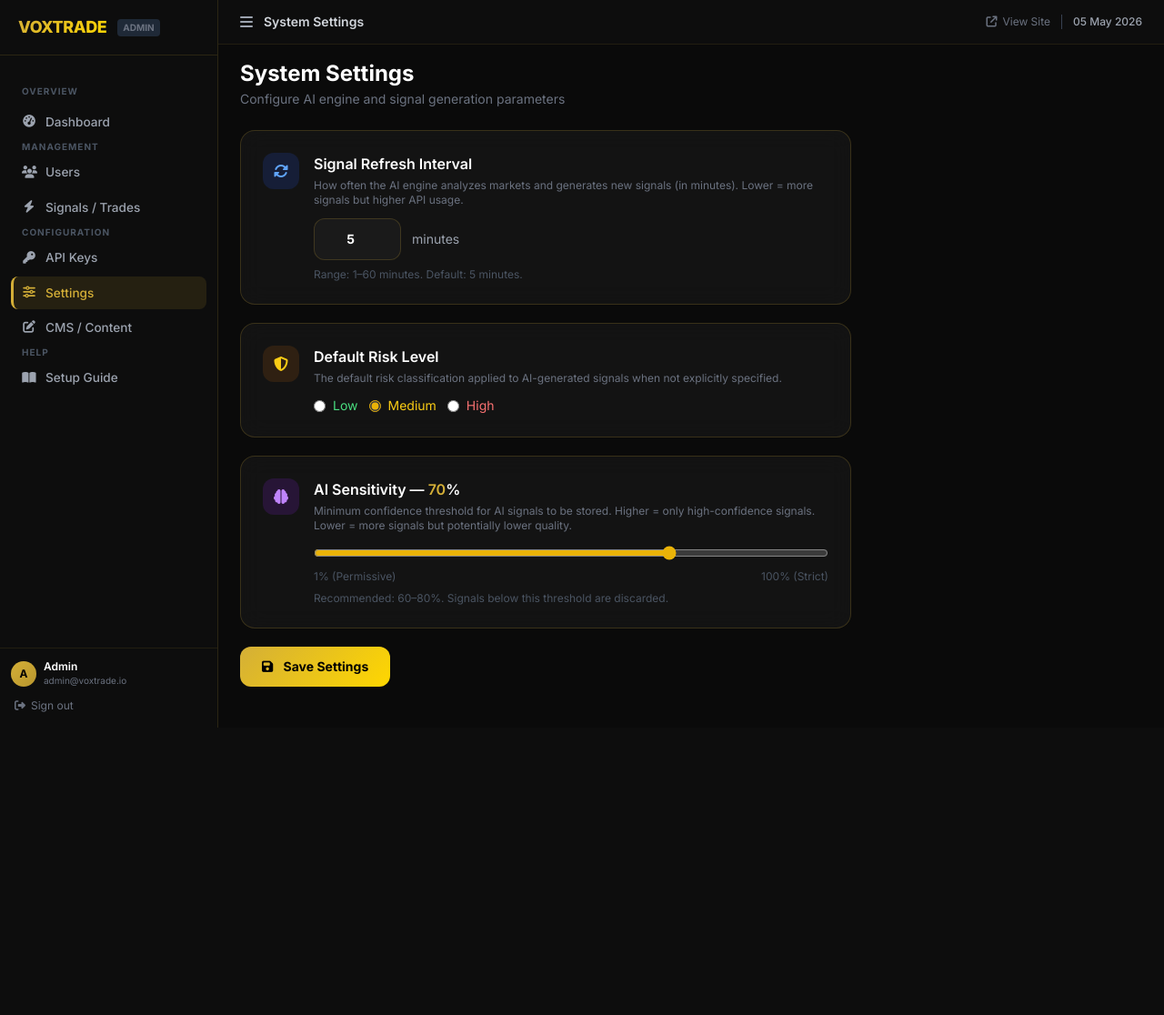
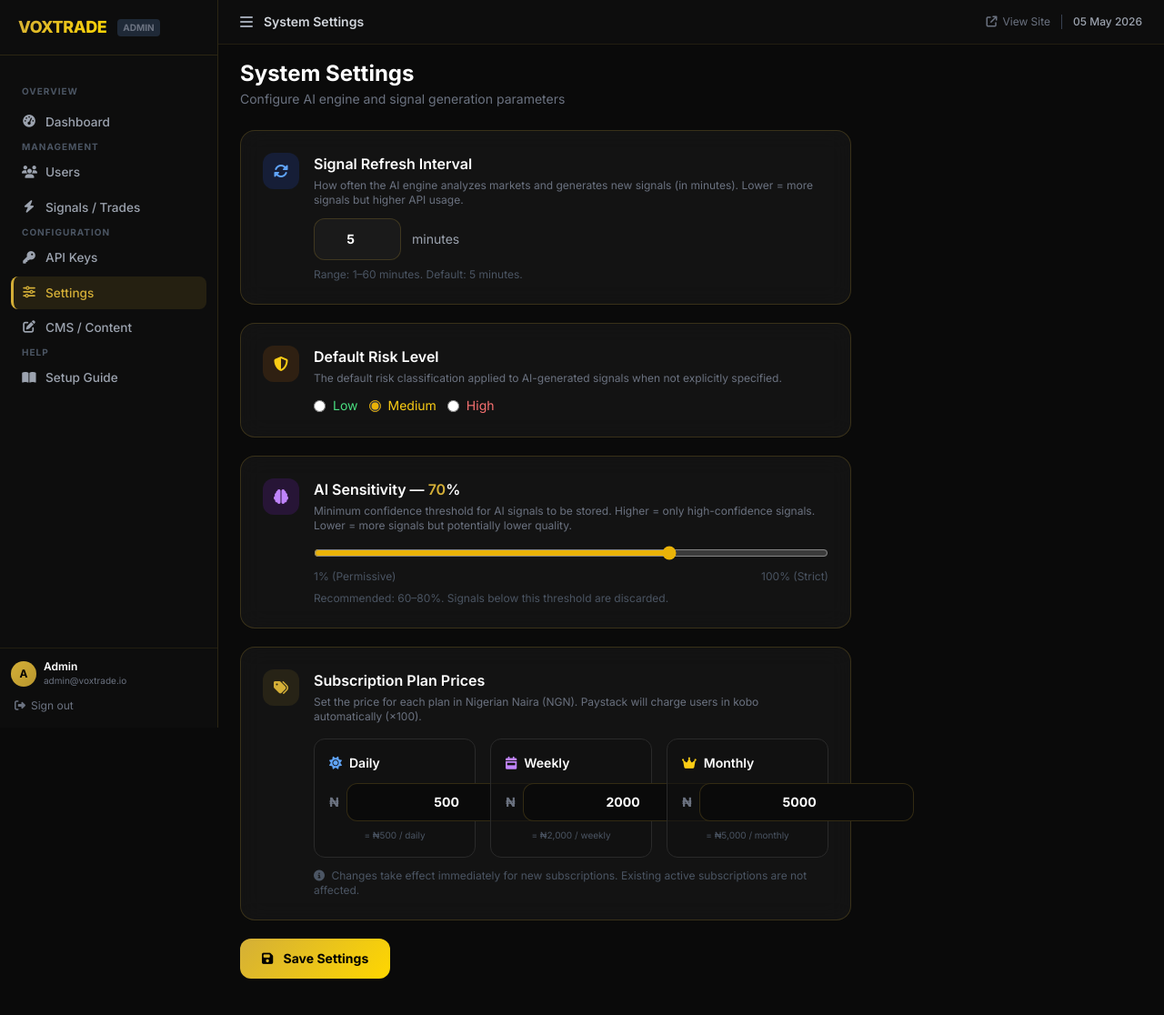
Before and after one commit to Dev-Bulama/VoxTrade, a Laravel app: page /admin/settings in a window 1280 px wide. Shown: the whole page at 91% size. Before the commit the page ends 800 px from the top, so only its background shows below. Run offline with Laravel 12, Linux system fonts and the light colour scheme; a user stored in the database is signed in; data comes from the database, SQL or seed files in the repository; some libraries are stand-ins or nearby versions.

Commit message:
Fix critical entry price bug, expand grid, pair search, admin plan prices
CRITICAL — Entry price fix:
- Entry price is now ALWAYS anchored to the live market price fetched from
  CoinGecko/Yahoo Finance — the AI's suggested entry is discarded
- AI prompt now explicitly states 'entry = {currentPrice}' and requires SL/TP
  to be on the correct side of that price
- Added sanity check in buildAndStoreTrade(): signals where AI returns SL/TP
  on wrong side of live price are rejected before being stored
  This eliminates entries like 192.800 appearing on a pair trading at 192.50

Grid width:
- Trader layout expanded from max-w-2xl (672px) to max-w-6xl (1152px)
- 3-column grid now has adequate room on desktop; cards no longer clip

Admin plan prices:
- New 'Plan Prices' section in admin Settings page with NGN inputs
  for Daily / Weekly / Monthly plans
- SettingController saves price_daily, price_weekly, price_monthly
- PaystackService::getPlanPrice() reads from DB settings (falls back to
  hardcoded defaults if not set) — admin changes take effect immediately
- Default prices seeded: ₦500 daily, ₦2,000 weekly, ₦5,000 monthly

Pair search on signals page:
- Live search input below filter bar — type a pair name to filter
- LIKE query: 'BTC', 'EUR', 'XAU', 'GBP/JPY' all work
- 500ms debounce so form submits as user types (no button needed)
- Clear button appears when a search term is active
- Pagination preserves search term via withQueryString()

https://claude.ai/code/session_01VgFU1Fm1AvEfFyBsDkCz6v

```diff
--- a/app/Http/Controllers/Admin/SettingController.php
+++ b/app/Http/Controllers/Admin/SettingController.php
@@ -10,20 +10,25 @@ class SettingController extends Controller
 {
     public function index()
     {
-        $settings = Setting::whereIn('key', ['refresh_interval', 'default_risk_level', 'ai_sensitivity'])->pluck('value', 'key');
+        $keys = ['refresh_interval', 'default_risk_level', 'ai_sensitivity',
+                 'price_daily', 'price_weekly', 'price_monthly'];
+        $settings = Setting::whereIn('key', $keys)->pluck('value', 'key');
         return view('admin.settings', compact('settings'));
     }
 
     public function update(Request $request)
     {
         $data = $request->validate([
-            'refresh_interval'  => 'required|integer|min:1|max:60',
+            'refresh_interval'   => 'required|integer|min:1|max:60',
             'default_risk_level' => 'required|in:low,medium,high',
-            'ai_sensitivity'    => 'required|integer|min:1|max:100',
+            'ai_sensitivity'     => 'required|integer|min:1|max:100',
+            'price_daily'        => 'required|integer|min:100',
+            'price_weekly'       => 'required|integer|min:100',
+            'price_monthly'      => 'required|integer|min:100',
         ]);
         foreach ($data as $key => $value) {
-            Setting::set($key, $value);
+            Setting::set($key, (string) $value);
         }
-        return back()->with('success', 'System settings updated.');
+        return back()->with('success', 'Settings updated successfully.');
     }
 }
--- a/app/Http/Controllers/Trader/SignalController.php
+++ b/app/Http/Controllers/Trader/SignalController.php
@@ -15,13 +15,15 @@ class SignalController extends Controller
         $type     = $request->input('type', 'all');
         $risk     = $request->input('risk', 'all');
         $status   = $request->input('status', 'active');
+        $pair     = trim($request->input('pair', ''));
 
         if ($category && $category !== 'all') $query->where('category', $category);
         if ($type     && $type     !== 'all') $query->where('type', strtoupper($type));
         if ($risk     && $risk     !== 'all') $query->where('risk_level', $risk);
         if ($status   && $status   !== 'all') $query->where('status', $status);
+        if ($pair !== '')                      $query->where('pair', 'like', '%' . $pair . '%');
 
-        $signals = $query->paginate(12);
+        $signals = $query->paginate(12)->withQueryString();
         return view('trader.signals', compact('signals'));
     }
 
--- a/database/seeders/DatabaseSeeder.php
+++ b/database/seeders/DatabaseSeeder.php
@@ -48,7 +48,10 @@ class DatabaseSeeder extends Seeder
             ['key' => 'disclaimer',         'value' => 'This platform provides AI-assisted trade insights. Not financial advice. Trading involves risk.',                         'type' => 'textarea'],
             ['key' => 'refresh_interval',   'value' => '5',                                                                                                                       'type' => 'number'],
             ['key' => 'default_risk_level', 'value' => 'medium',                                                                                                                  'type' => 'text'],
-            ['key' => 'ai_sensitivity',     'value' => '70',                                                                                                                      'type' => 'number'],
+            ['key' => 'ai_sensitivity', 'value' => '70', 'type' => 'number'],
+            ['key' => 'price_daily',     'value' => '500',  'type' => 'number'],
+            ['key' => 'price_weekly',    'value' => '2000', 'type' => 'number'],
+            ['key' => 'price_monthly',   'value' => '5000', 'type' => 'number'],
         ];
 
         foreach ($settings as $setting) {
--- a/resources/views/admin/settings.blade.php
+++ b/resources/views/admin/settings.blade.php
@@ -76,6 +76,47 @@
             </div>
         </div>
 
+        {{-- Plan Prices --}}
+        <div class="glass rounded-2xl p-6">
+            <div class="flex items-start gap-4">
+                <div class="w-10 h-10 rounded-xl bg-[#D4AF37]/10 flex items-center justify-center flex-shrink-0">
+                    <i class="fas fa-tags text-[#D4AF37]"></i>
+                </div>
+                <div class="flex-1">
+                    <label class="block text-white font-semibold mb-1">Subscription Plan Prices</label>
+                    <p class="text-gray-500 text-xs mb-4">Set the price for each plan in Nigerian Naira (NGN). Paystack will charge users in kobo automatically (×100).</p>
+                    <div class="grid grid-cols-1 sm:grid-cols-3 gap-4">
+                        @foreach([
+                            ['key' => 'price_daily',   'label' => 'Daily',   'icon' => 'sun',        'default' => 500,  'color' => 'blue'],
+                            ['key' => 'price_weekly',  'label' => 'Weekly',  'icon' => 'calendar-week','default' => 2000, 'color' => 'purple'],
+                            ['key' => 'price_monthly', 'label' => 'Monthly', 'icon' => 'crown',       'default' => 5000, 'color' => 'yellow'],
+                        ] as $plan)
+                        <div class="bg-[#111]/60 rounded-xl p-4 border border-[#2a2a2a]">
+                            <div class="flex items-center gap-2 mb-3">
+                                <i class="fas fa-{{ $plan['icon'] }} text-{{ $plan['color'] }}-400 text-sm"></i>
+                                <span class="text-sm font-semibold text-white">{{ $plan['label'] }}</span>
+                            </div>
+                            <div class="flex items-center gap-2">
+                                <span class="text-gray-500 text-sm font-bold">₦</span>
+                                <input type="number" name="{{ $plan['key'] }}" min="100" step="50"
+                                    value="{{ $settings[$plan['key']] ?? $plan['default'] }}"
+                                    class="flex-1 bg-[#0a0a0a] border border-[#D4AF37]/20 text-white rounded-xl px-3 py-2.5 text-sm font-bold focus:outline-none focus:border-[#D4AF37]/50 text-center">
+                            </div>
+                            <p class="text-[10px] text-gray-600 mt-2 text-center">
+                                = ₦{{ number_format($settings[$plan['key']] ?? $plan['default']) }} / {{ strtolower($plan['label']) }}
+                            </p>
+                            @error($plan['key'])<p class="text-red-400 text-xs mt-1">{{ $message }}</p>@enderror
+                        </div>
+                        @endforeach
+                    </div>
+                    <p class="text-gray-600 text-xs mt-3">
+                        <i class="fas fa-info-circle mr-1"></i>
+                        Changes take effect immediately for new subscriptions. Existing active subscriptions are not affected.
+                    </p>
+                </div>
+            </div>
+        </div>
+
         <button type="submit" class="px-6 py-3 rounded-xl font-bold text-sm text-black transition hover:opacity-90" style="background:linear-gradient(135deg,#D4AF37,#FFD700)">
             <i class="fas fa-save mr-2"></i> Save Settings
         </button>
--- a/resources/views/layouts/trader.blade.php
+++ b/resources/views/layouts/trader.blade.php
@@ -130,7 +130,7 @@
     @endif
 
     <!-- ── Main Content ── -->
-    <main class="max-w-2xl mx-auto px-4 py-5">
+    <main class="max-w-6xl mx-auto px-4 py-5">
         @yield('content')
     </main>
 
```
Also changed, not shown: app/Services/AITradeService.php (+36 -9 lines), app/Services/PaystackService.php (+22 -19 lines), resources/views/trader/signals.blade.php (+25 -0 lines).
